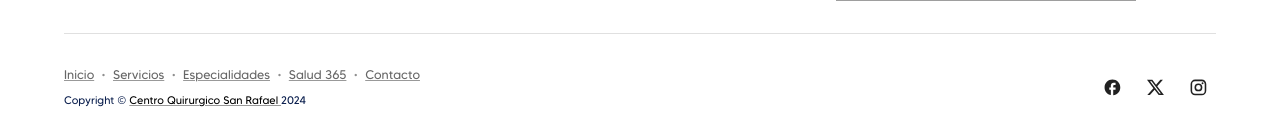
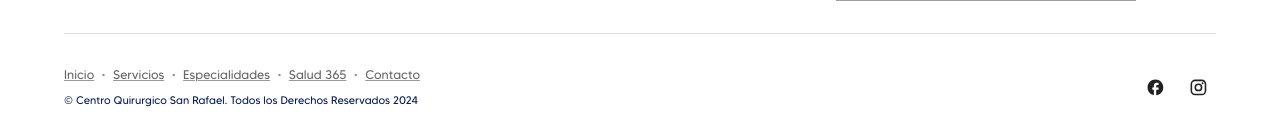
Before and after one commit to Amezcua04/cqsr-v2, a React (Create React App) app: page /contacto in a window 1280 px wide. Shown: the part 665-797 px from the top of the page. Built offline with nearby package versions, Linux system fonts and the light colour scheme; grey boxes are pictures that could not be loaded.

Commit message:
FIXED: Footer

```diff
--- a/src/components/Footer.jsx
+++ b/src/components/Footer.jsx
@@ -15,8 +15,8 @@ const logoStyle = {
 function Copyright() {
   return (
     <Typography variant="body2" color="secondary" mt={1}>
-      {"Copyright © "}
-      <Link href="/">Centro Quirurgico San Rafael&nbsp;</Link>
+      {"© "}
+      Centro Quirurgico San Rafael. Todos los Derechos Reservados&nbsp;
       {new Date().getFullYear()}
     </Typography>
   );
@@ -147,14 +147,14 @@ export default function Footer() {
             >
               <FacebookIcon />
             </IconButton>
-            <IconButton
+            {/* <IconButton
               color="inherit"
               href="/"
               aria-label="X"
               sx={{ alignSelf: "center" }}
             >
               <TwitterIcon />
-            </IconButton>
+            </IconButton> */}
             <IconButton
               color="inherit"
               href="https://www.instagram.com/sanrafaelcq/"
```
